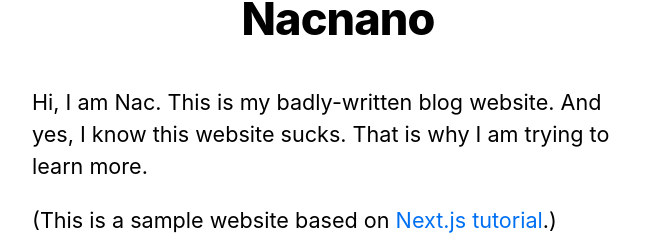
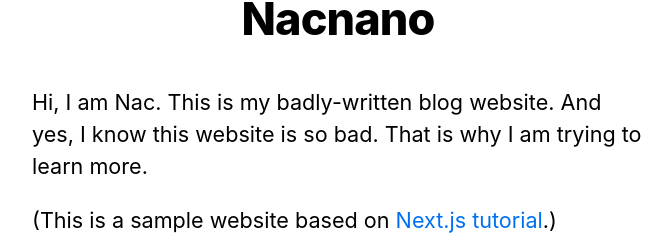
Before and after one commit to Nacnano/nacnano-blog, a Next.js app: page / in a window 1280 px wide. Shown: the part 224-459 px from the top of the page, without its empty margins (302-974 px from the left). Built offline with nearby package versions, Linux system fonts and the light colour scheme.

Commit message:
fix: fix bad language

```diff
--- a/pages/index.tsx
+++ b/pages/index.tsx
@@ -17,7 +17,10 @@ export default function Home({
         <title>{siteTitle}</title>
       </Head>
       <section className={utilStyles.headingMd}>
-        <p>Hi, I am Nac. This is my badly-written blog website. And yes, I know this website sucks. That is why I am trying to learn more.</p>
+        <p>
+          Hi, I am Nac. This is my badly-written blog website. And yes, I know
+          this website is so bad. That is why I am trying to learn more.
+        </p>
         <p>
           (This is a sample website based on{" "}
           <a href="https://nextjs.org/learn">Next.js tutorial</a>.)
```
